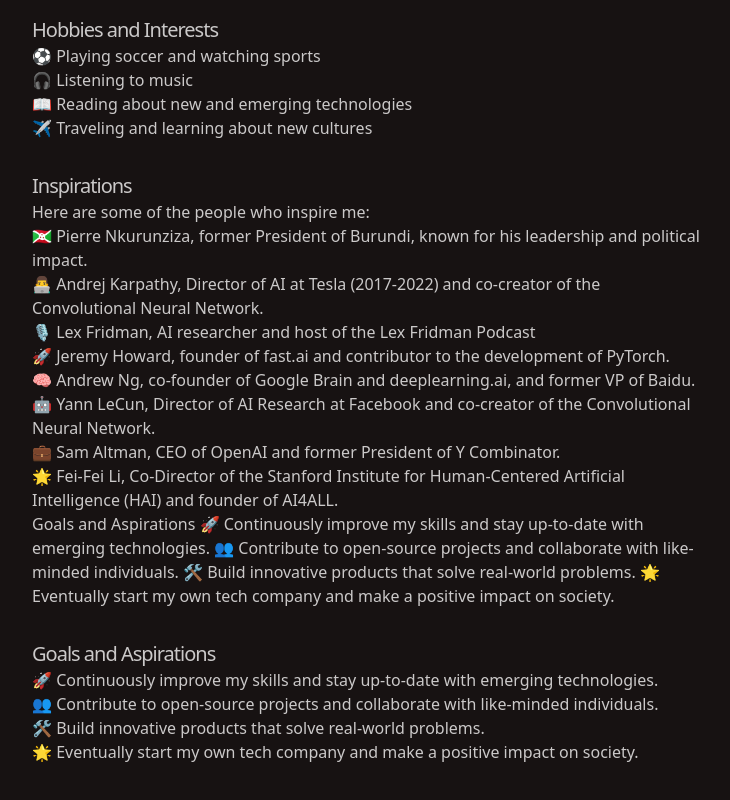
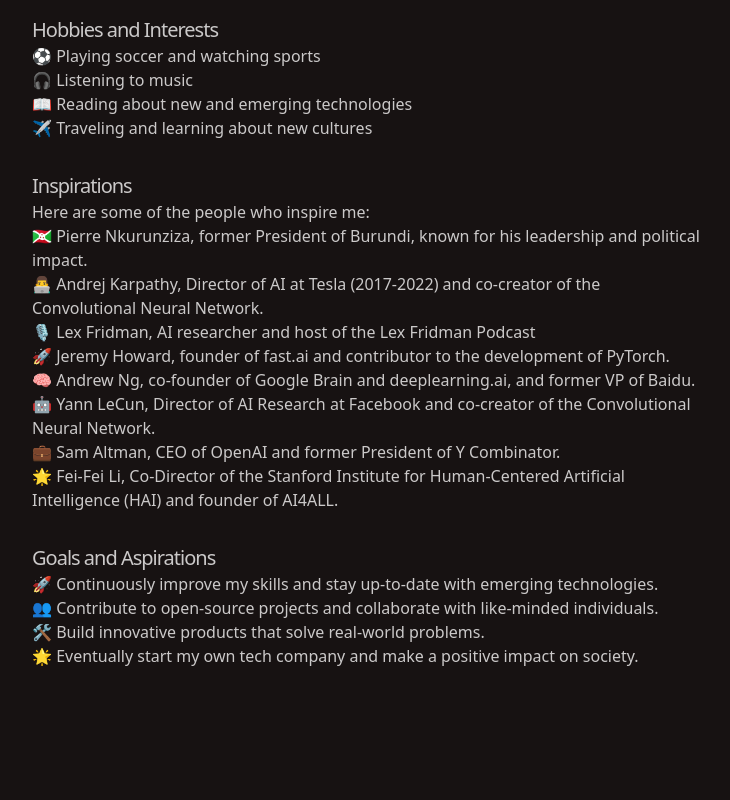
Before and after one commit to juwiragiye/uwiragiye.com, a Next.js app: page / in a window 1280 px wide. Shown: the part 1068-1868 px from the top of the page, without its empty margins (272-1002 px from the left). Built offline with nearby package versions, Linux system fonts and the light colour scheme.

Commit message:
Update page.tsx

```diff
--- a/src/app/page.tsx
+++ b/src/app/page.tsx
@@ -114,11 +114,6 @@
           </p>
         </section>
         <section>
-          Goals and Aspirations 🚀 Continuously improve my skills and stay
-          up-to-date with emerging technologies. 👥 Contribute to open-source
-          projects and collaborate with like-minded individuals. 🛠️ Build
-          innovative products that solve real-world problems. 🌟 Eventually
-          start my own tech company and make a positive impact on society.
           <h2 className="mt-8 text-xl font-medium tracking-tighter">
             Goals and Aspirations
           </h2>
```
